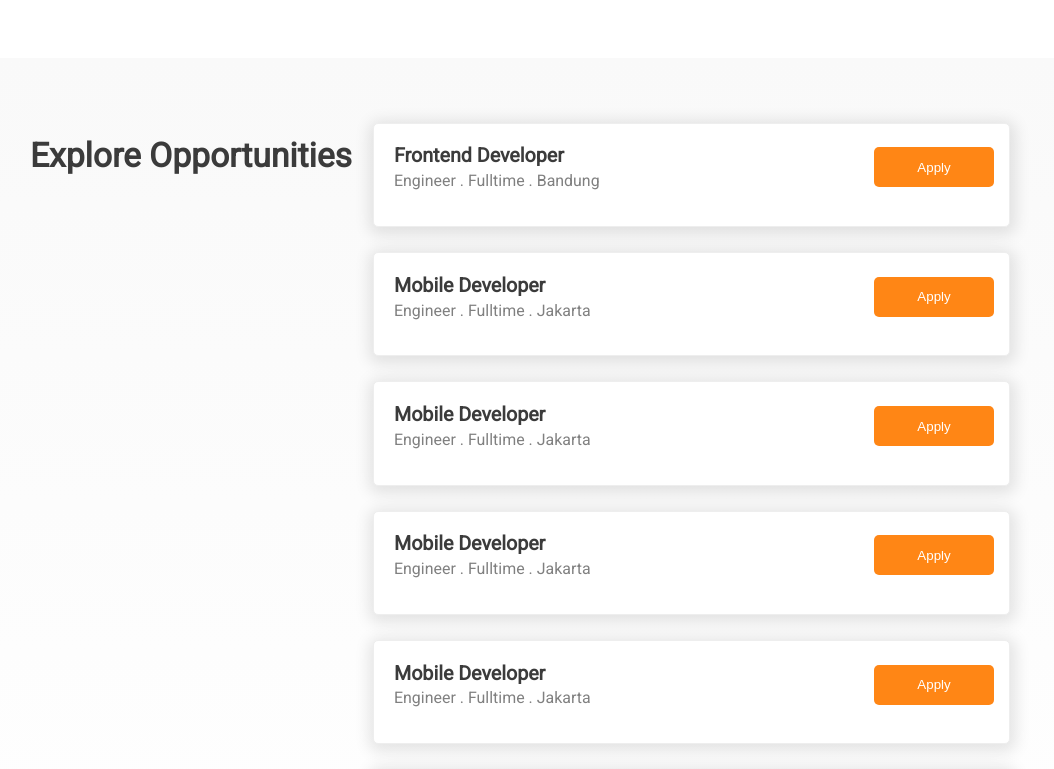
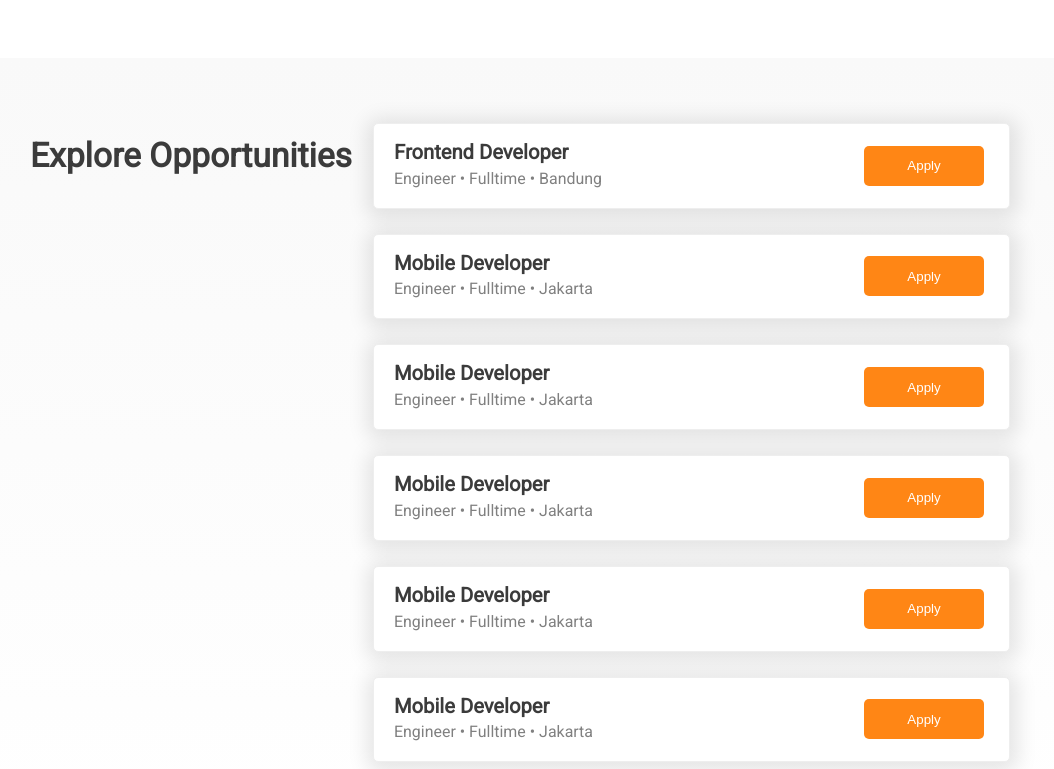
Before and after one commit to risyana/kulina-frontend, a React (Create React App) app: page / in a window 1280 px wide. Shown: the part 920-1689 px from the top of the page, without its empty margins (120-1174 px from the left). Built offline with nearby package versions, Linux system fonts and the light colour scheme.

Commit message:
modify 'Job' component: center its content correctly, tweak box shadow

```diff
--- a/src/components/Job/Job.js
+++ b/src/components/Job/Job.js
@@ -3,15 +3,19 @@ import React from 'react';
 const Job = props => (
   <div className="Job">
     <div>
-      <h3>
+      <p className="title">
         {props.job.title}
-      </h3>
+      </p>
       <p>
-        {`${props.job.type}  .  ${props.job.status}  .  ${props.job.location}`}
+        {` ${props.job.type} `}
+        &bull;
+        {` ${props.job.status} `}
+        &bull;
+        {` ${props.job.location} `}
       </p>
     </div>
     <button>
-        Apply
+      Apply
     </button>
 
   </div>
--- a/src/style/style.css
+++ b/src/style/style.css
@@ -106,18 +106,24 @@ body {
   border: 1px solid #eee;
   width: 100%;
   border-radius: 5px;
-  box-shadow: 1px 3px 15px 5px rgba(0, 0, 0, 0.1);
+  box-shadow: 1px 3px 20px 7px rgba(0, 0, 0, 0.1);
   display: flex;
   justify-content: space-between;
-  padding: 0 15px 15px 20px;
+  padding: 15px 25px 15px 20px;
   margin-bottom: 25px;
   align-items: center;
   box-sizing: border-box; }
-  .Job div h3 {
-    color: #3b3b3b;
-    margin-bottom: -18px; }
-  .Job div p {
-    font-size: 0.95em; }
+  .Job div {
+    display: flex;
+    flex-direction: column; }
+    .Job div p.title {
+      margin: 0;
+      color: #3b3b3b;
+      font-size: 1.2em;
+      font-weight: bold; }
+    .Job div p {
+      margin: 0;
+      font-size: 0.95em; }
   .Job button {
     height: 40px;
     width: 120px;
--- a/src/style/style.scss
+++ b/src/style/style.scss
@@ -26,7 +26,7 @@ $fontColorArticle_title: rgb(59, 59, 59);
 $fontColorArticle_content: gray;
 $bgColorJob: white;
 $borderJob: 1px solid #eee;
-$shadowJob: 1px 3px 15px 5px rgba(0, 0, 0, 0.1);
+$shadowJob: 1px 3px 20px 7px rgba(0, 0, 0, 0.1);
 
 /* Button2 */
 
@@ -185,18 +185,24 @@ body {
   box-shadow: $shadowJob;
   display: flex;
   justify-content: space-between;
-  padding: 0 15px 15px 20px;
+  padding: 15px 25px 15px 20px;
   margin-bottom: 25px;
   align-items: center;
   box-sizing: border-box;
 
   div {
-    h3 {
+    display: flex;
+    flex-direction: column;
+
+    p.title {
+      margin: 0;
       color: $fontColorJob_title;
-      margin-bottom: -18px;
+      font-size: 1.2em;
+      font-weight: bold;
     }
 
     p {
+      margin: 0;
       font-size: 0.95em;
     }
   }
```
